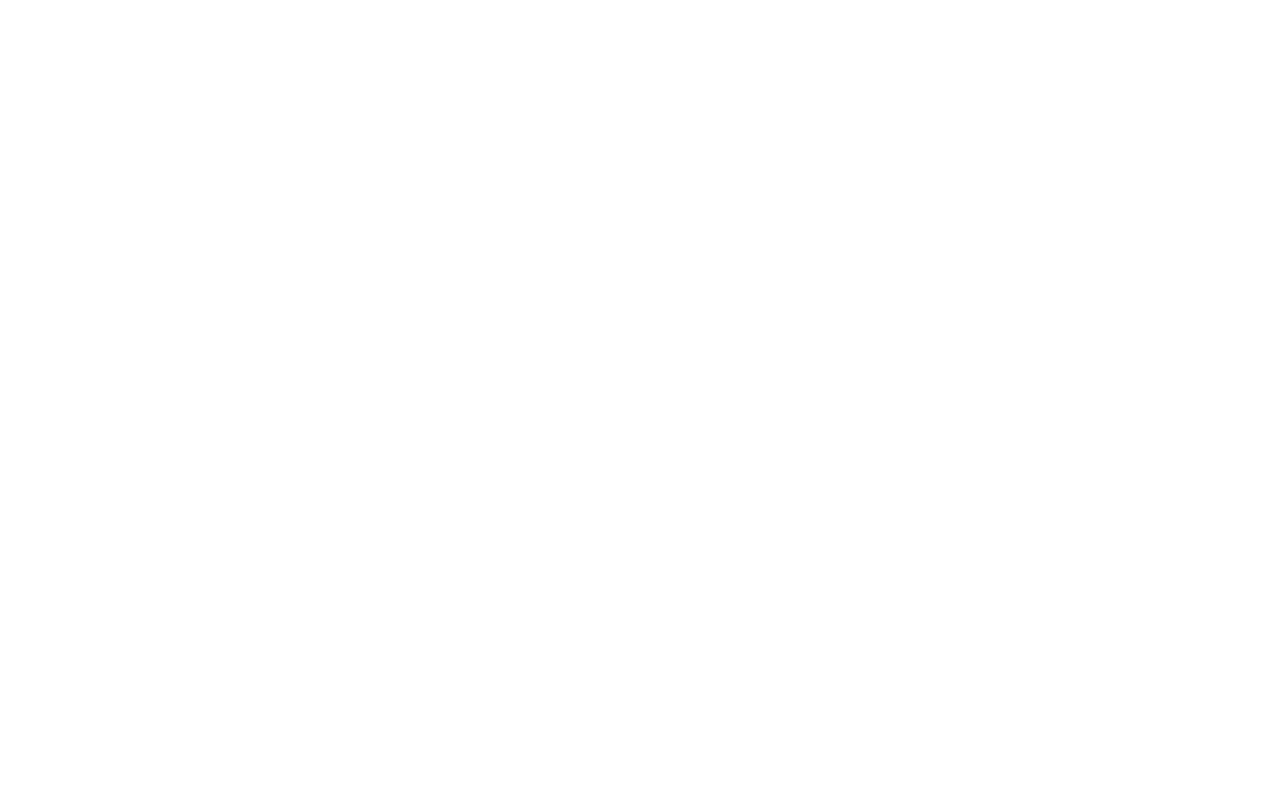
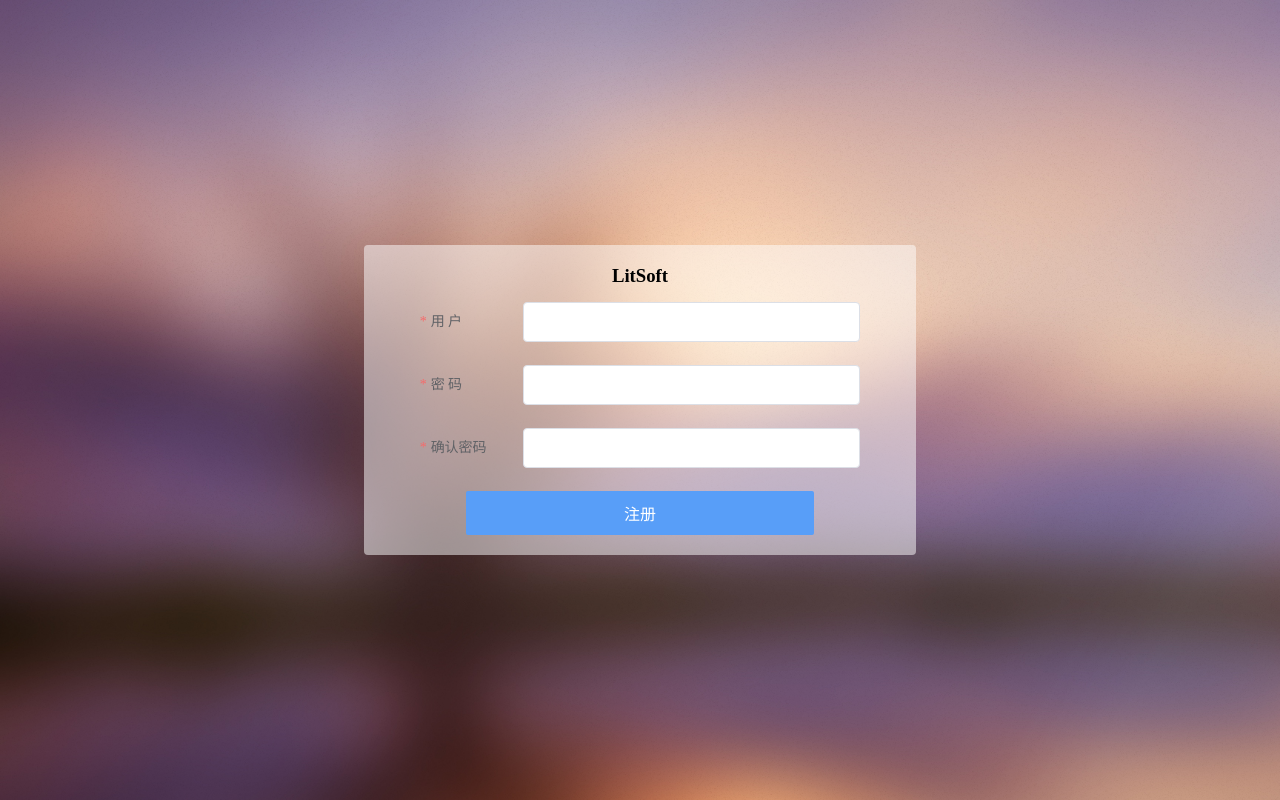
Before and after one commit to jiejiema/task-time, a Vue app: page /register in a window 1280 px wide. Built offline with nearby package versions, Linux system fonts and the light colour scheme.

Commit message:
register login

```diff
--- a/package.json
+++ b/package.json
@@ -8,13 +8,15 @@
     "lint": "vue-cli-service lint"
   },
   "dependencies": {
+    "@/nav": "latest",
+    "axios": "^0.18.0",
+    "cors": "^2.8.5",
     "element-ui": "^2.6.3",
     "vue": "^2.6.6",
     "vue-class-component": "^6.0.0",
     "vue-property-decorator": "^7.0.0",
     "vue-router": "^3.0.1",
-    "vuex": "^3.0.1",
-    "@/nav": "latest"
+    "vuex": "^3.0.1"
   },
   "devDependencies": {
     "@vue/cli-plugin-babel": "^3.5.0",
--- a/src/main.ts
+++ b/src/main.ts
@@ -2,11 +2,13 @@
 import App from './App.vue';
 import router from './router';
 import store from './store';
+import axios from 'axios';
 import ElementUI from 'element-ui';
 import 'element-ui/lib/theme-chalk/index.css';
 
 Vue.config.productionTip = false;
 Vue.use(ElementUI);
+Vue.prototype.$axioss = axios;
 
 new Vue({
   router,
--- a/src/router.ts
+++ b/src/router.ts
@@ -1,6 +1,7 @@
 import Vue from 'vue';
 import Router from 'vue-router';
 import login from './user/login.vue';
+import register from './user/register.vue';
 import forget from './user/forgetPassword.vue';
 import Home from './views/Home.vue';
 
@@ -13,7 +14,12 @@
     {
       path: '/',
       name: 'login',
-      component: login
+      component: login,
+    },
+    {
+      path: '/register',
+      name: 'register',
+      component: register,
     },
     {
       path: '/home',
--- a/src/user/login.vue
+++ b/src/user/login.vue
@@ -1,105 +1,67 @@
 <template>
     <div id="login" class="loginBg">
         <div class="login">
-            <h3 class="loginTitle">LitSoft</h3>
-            <el-form ref="form" :model="form" >
-                <el-form-item label="用户">
-                    <el-input v-model="form.username"></el-input>
+            <h3 class="userTitle">LitSoft</h3>
+            <el-form ref="ruleForm" :model="ruleForm" >
+                <el-form-item label="用户" >
+                    <el-input v-model="ruleForm.username"></el-input>
 <!--                    <p>{{form.username}}</p>-->
                 </el-form-item>
                 <el-form-item label="密码">
-                    <el-input  v-model="form.password"></el-input>
+                    <el-input type="password" v-model="ruleForm.password"></el-input>
                 </el-form-item>
             </el-form>
-<!--            <el-form>-->
-<!--                <el-form-item label="密码">-->
-<!--                    <el-input ></el-input>-->
-<!--                </el-form-item>-->
-<!--            </el-form>-->
-            <!--                <a @click="toForgetPage()">忘记密码</a>-->
-<!--            <router-link to="/login">登录</router-link>-->
 
-            <router-link to="/forget-password" class="forget">忘记密码</router-link>
+            <div class="otherBtn">
+                <router-link to="/forget-password" class="forget">忘记密码</router-link>
+                <router-link to="/register" class="">未注册</router-link>
+            </div>
 <!--            <router-link to="/home" class="loginBtn" @click="login()">登录</router-link>-->
             <a @click="login()" class="loginBtn">登录</a>
+            <div class="error">{{error}}</div>
         </div>
     </div>
 </template>
 
 <script>
-    import Vue from 'vue';
-    import App from '../App.vue';
+    // import Vue from 'vue';
+    // import axios from 'axios';
+
     export default {
         name: "login",
         data() {
             return {
-                form: {
+                ruleForm: {
                     username: '',
                     password: ''
-                }
+                },
+                error:''
             }
         },
         methods: {
             login() {
-                Vue.$http.post('http://localhost:3000/users/login', {'username': 'ma', 'password': 111}).then(function(data) {
-                    console.log(data)
+                // axios.post('http://localhost:3000/users/login',
+                this.$axioss.post('/users/login',
+                    {'username': 'ma', 'password': 111}).then((response) => {
+                    console.log(response)
                 })
-                // console.log(this.form.username, this.form.password)
             }
 
         }
-        // data: {
-        //     form: {
-        //         username: '',
-        //         password: ''
-        //     }
-        // }
     }
 </script>
 
 <style>
-    .loginBg{
-        height: 100%;
-        background: url("../assets/login-bg.jpg") no-repeat;
-        background-size: cover;
-        display: flex;
-        justify-content: center;
-        align-items: center;
-    }
-    .login{
-        width: 40%;
-        padding: 20px;
-        border-radius: 4px;
-        background: rgba(255,255,255,0.5);
-    }
-    .loginTitle{
-        text-align: center;
+    @import "./user.css";
 
-    }
-    .el-form-item{
-        margin: 15px;
-        display: flex;
-        justify-content: space-around;
-    }
-    .el-form-item__content{
-        width: 70%;
-    }
-    .forget{
-        display: block;
+
+    .otherBtn{
         font-size: 12px;
         text-align: center;
     }
-    .loginBtn{
-        display: block;
-        text-align: center;
-        margin: 0 auto;
-        padding: 10px 20px;
-        margin-top: 20px;
-        width: 60%;
-        background: rgb(88,158,248);
-        color: #fff;
-        border-radius: 2px;
-        cursor: pointer;
+    .forget{
+        margin-right: 10px;
     }
 
+
 </style>
--- /dev/null
+++ b/src/user/register.vue
@@ -0,0 +1,85 @@
+<template>
+    <div id="register" class="registerBg">
+        <div class="login">
+            <h3 class="userTitle">LitSoft</h3>
+            <el-form :model="ruleForm" :rules="rules" ref="ruleForm" class="demo-ruleForm">
+                <el-form-item label="用 户 " prop="name">
+                    <el-input v-model="ruleForm.name"></el-input>
+                </el-form-item>
+
+                <el-form-item label="密 码 " prop="password">
+                    <el-input v-model="ruleForm.password"></el-input>
+                </el-form-item>
+
+                <el-form-item label="确认密码" prop="again">
+                    <el-input type="password" v-model="ruleForm.again"></el-input>
+                </el-form-item>
+
+
+                <a class="registerBtn" @click="submitForm('ruleForm', ruleForm)">注册</a>
+
+            </el-form>
+        </div>
+    </div>
+</template>
+
+<script>
+    export default {
+        data() {
+            return {
+                ruleForm: {
+                    name: '',
+                    password: '',
+                    again: '',
+                    type: [],
+                },
+                rules: {
+                    name: [
+                        { required: true, message: '请输入itcode', trigger: 'blur' },
+                        { min: 5, max: 6, message: '长度在 5 到 6 个字符', trigger: 'blur' }
+                    ],
+                    password: [
+                        { required: true, message: '请输入密码', trigger: 'blur' },
+                    ],
+                    again: [
+                        { required: true, message: '请输入密码', trigger: 'blur' },{
+                            validator: (rule, value, callback)=>{
+                                if (value === '') {
+                                   callback(new Error('请确认密码'));
+                                } else if (value !== this.ruleForm.password){
+                                    callback(new Error('两次密码不一致'))
+                                } else {
+                                    callback()
+                                }
+                            }
+                        }
+                    ]
+                }
+            };
+        },
+        methods: {
+            submitForm(formName, ruleForm) {
+                console.log(ruleForm);
+                console.log('refs',this.$refs[formName])
+
+                // if (JSON.stringify(this.$refs[formName])!== 'undefined') {
+
+                this.$refs[formName].validate((valid) => {
+                    if (valid) {  // 验证成功
+                        this.$axioss.post('/users/register',
+                            {'username': ruleForm.name, 'password': ruleForm.password}).then((response) => {
+                            console.log(response)
+                        })
+                    } else {
+                        console.log('error submit!!');
+                        return false;
+                    }
+                });
+            },
+        }
+    }
+</script>
+
+<style>
+    @import "./user.css";
+</style>
--- /dev/null
+++ b/src/user/user.css
@@ -0,0 +1,43 @@
+.loginBg,.registerBg{
+    height: 100%;
+    background: url("../assets/login-bg.jpg") no-repeat;
+    background-size: cover;
+    display: flex;
+    justify-content: center;
+    align-items: center;
+}
+.login{
+    width: 40%;
+    padding: 20px;
+    border-radius: 4px;
+    background: rgba(255,255,255,0.5);
+}
+.userTitle{
+    text-align: center;
+
+}
+.loginBtn,
+.registerBtn{
+    display: block;
+    text-align: center;
+    margin: 0 auto;
+    padding: 10px 20px;
+    margin-top: 20px;
+    width: 60%;
+    background: rgb(88,158,248);
+    color: #fff;
+    border-radius: 2px;
+    cursor: pointer;
+}
+.el-form-item{
+    margin: 15px;
+    display: flex;
+    justify-content: space-around;
+}
+.el-form-item__content{
+    width: 70%;
+}
+.el-form-item__label{
+    width: 7vw;
+    text-align: left !important;
+}
--- /dev/null
+++ b/vue.config.js
@@ -0,0 +1,20 @@
+module.exports = {
+    devServer: {
+        // historyApiFallback: true,
+        // hot: true,
+        // inline: true,
+        // progress: true,
+        // port: 3000,
+        // host: '10.0.0.9',
+
+        // 设置代理
+        proxy: {
+            "/users": {
+                target: "http://localhost:3000/", // 访问数据的计算机域名
+                ws: true, // 是否启用websockets
+                changOrigin: true, //开启代理
+                secure: false
+            }
+        }
+    }
+};
```
Also changed, not shown: src/App.vue (+5 -5 lines), 1 other file (tests, documents, lock files or other folders).
